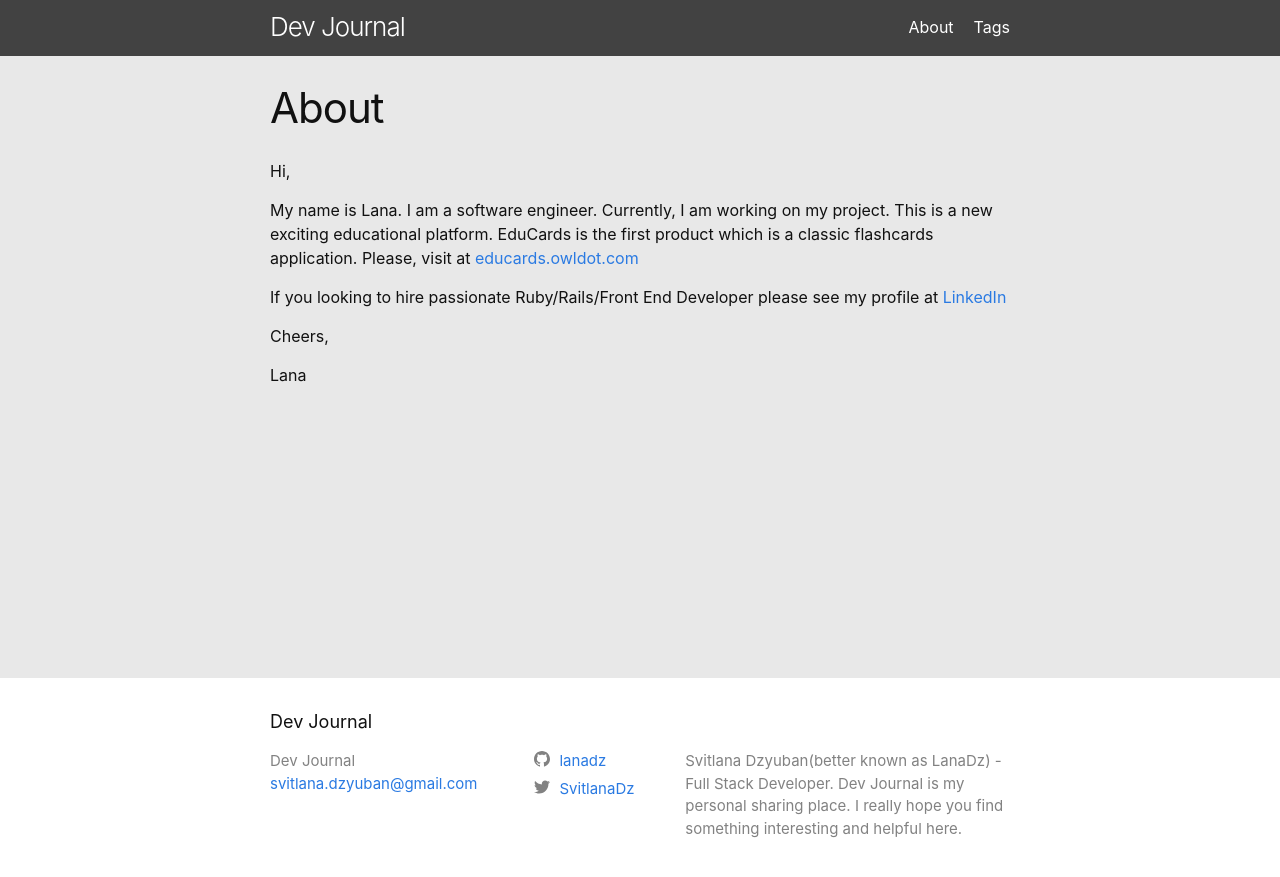
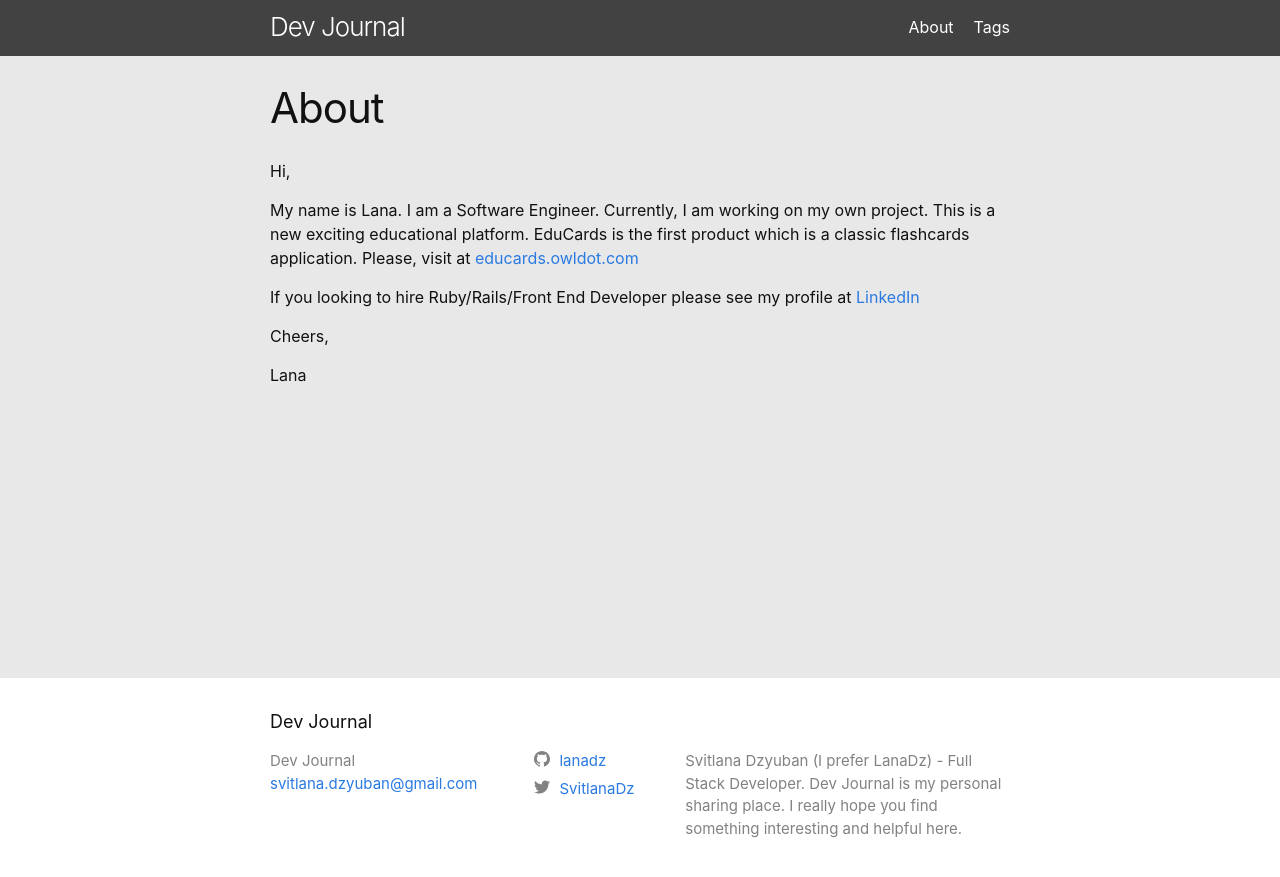
Before and after one commit to owldot/lanadz.github.io, a Jekyll site: the page built from about.md, in a window 1280 px wide. Shown: the top 877 px of the page. Built offline with Jekyll 4.4.1, drawn with Linux system fonts in a browser that asks for light colours.

Commit message:
little fixes to bio

```diff
--- a/_config.yml
+++ b/_config.yml
@@ -16,7 +16,7 @@
 title: Dev Journal
 email: svitlana.dzyuban@gmail.com
 description: >- # this means to ignore newlines until "baseurl:"
-  Svitlana Dzyuban(better known as LanaDz) - Full Stack Developer.
+  Svitlana Dzyuban (I prefer LanaDz) - Full Stack Developer.
   Dev Journal is my personal sharing place.
   I really hope you find something interesting and helpful here.
 baseurl: "" # the subpath of your site, e.g. /blog
--- a/about.md
+++ b/about.md
@@ -7,13 +7,13 @@ permalink: /about/
 Hi,
 
 My name is Lana.
-I am a software engineer.
-Currently, I am working on my project.
+I am a Software Engineer.
+Currently, I am working on my own project.
 This is a new exciting educational platform.
 EduCards is the first product which is a classic flashcards application.
 Please, visit at [educards.owldot.com](https://educards.owldot.com)
 
-If you looking to hire passionate Ruby/Rails/Front End Developer please see my profile at [LinkedIn](https://www.linkedin.com/in/sdzyuban/)
+If you looking to hire Ruby/Rails/Front End Developer please see my profile at [LinkedIn](https://www.linkedin.com/in/sdzyuban/)
 
 Cheers,
 
```
